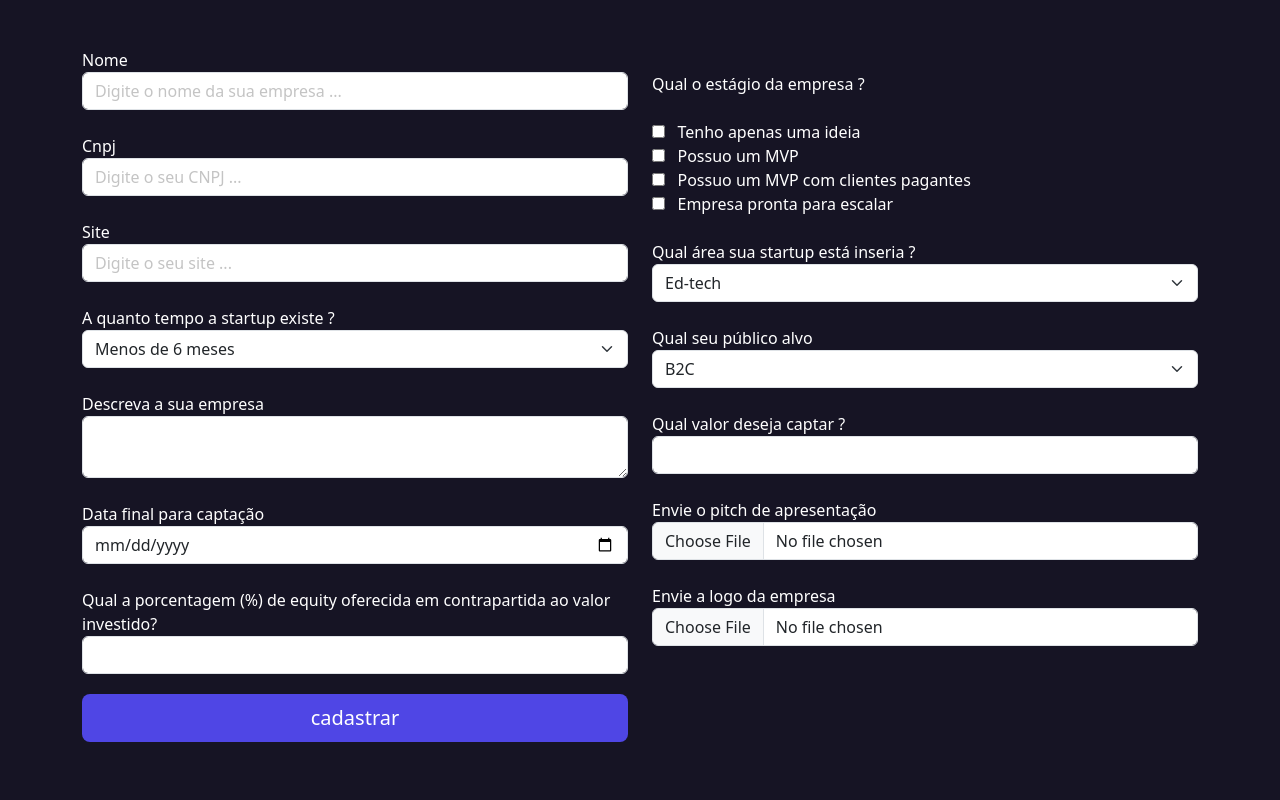
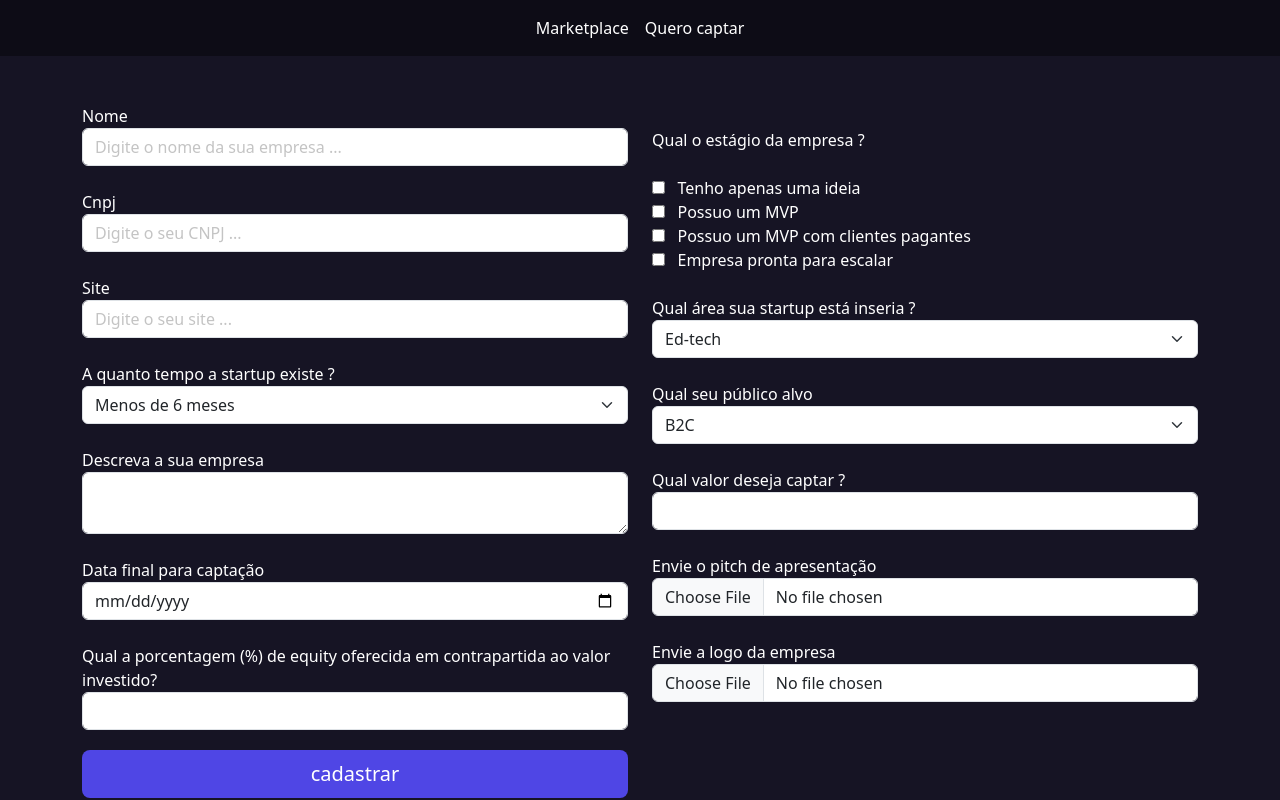
Before and after one commit to hilariogrossi/PSW11, a Django app: page /empresarios/cadastrar_empresa/ in a window 1280 px wide. Run offline with Django 5.2, Linux system fonts and the light colour scheme.

Commit message:
Atualização 05/08/2024 - 1

```diff
--- a/empresarios/templates/cadastrar_empresa.html
+++ b/empresarios/templates/cadastrar_empresa.html
@@ -7,6 +7,9 @@
 {% endblock 'head' %}
 
 {% block 'body' %}
+
+    {% include 'partials/barra_navegacao.html' %}
+
     <div class="container">
         <br />
         <br />
--- a/empresarios/views.py
+++ b/empresarios/views.py
@@ -26,6 +26,8 @@ def cadastrar_empresa (request):
         pitch = request.FILES.get('pitch')
         logo = request.FILES.get('logo')
 
+        # Todo: Realizar validação dos campos
+
         try:
             empresa = Empresas(
                 user=request.user,
@@ -48,8 +50,8 @@ def cadastrar_empresa (request):
             empresa.save()
 
         except:
-            messages.add_message(request, constants.ERROR, 'Erro interno do sistema')
+            messages.add_message(request, constants.ERROR, 'Erro interno do sistema!')
             return redirect('/empresarios/cadastrar_empresa')
 
-        messages.add_message(request, constants.SUCCESS, 'Empresa criada com sucesso')
+        messages.add_message(request, constants.SUCCESS, 'Empresa criada com sucesso!')
         return redirect('/empresarios/cadastrar_empresa')
--- /dev/null
+++ b/templates/partials/barra_navegacao.html
@@ -0,0 +1,21 @@
+<nav class="navbar navbar-expand-lg navbar-dark dark-color">
+    <div class="container-fluid">
+        <div class="collapse navbar-collapse justify-content-center" id="navbarNav">
+        <ul class="navbar-nav">
+            <li class="nav-item">
+	            <a class="nav-link active" aria-current="page" href="">Marketplace</a>
+
+            </li>
+
+            <li class="nav-item">
+	            <a class="nav-link active" href="{% url 'cadastrar_empresa' %}">Quero captar</a>
+
+            </li>
+
+        </ul>
+
+        </div>
+
+    </div>
+
+</nav>
```
